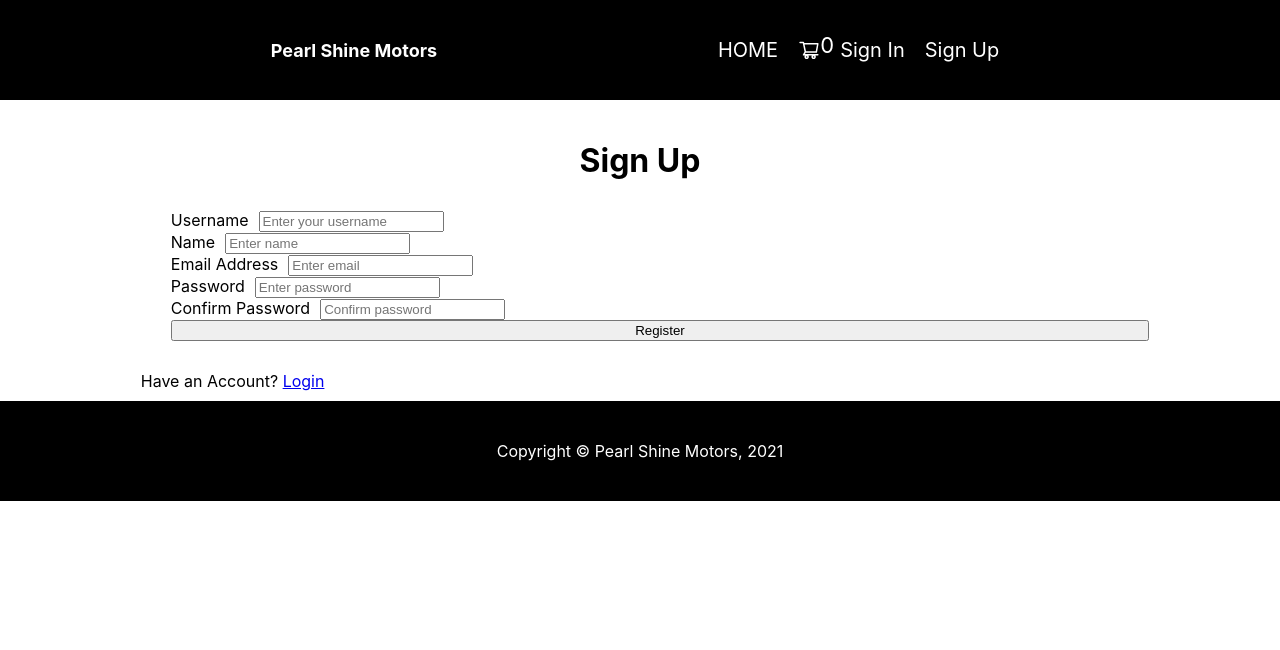
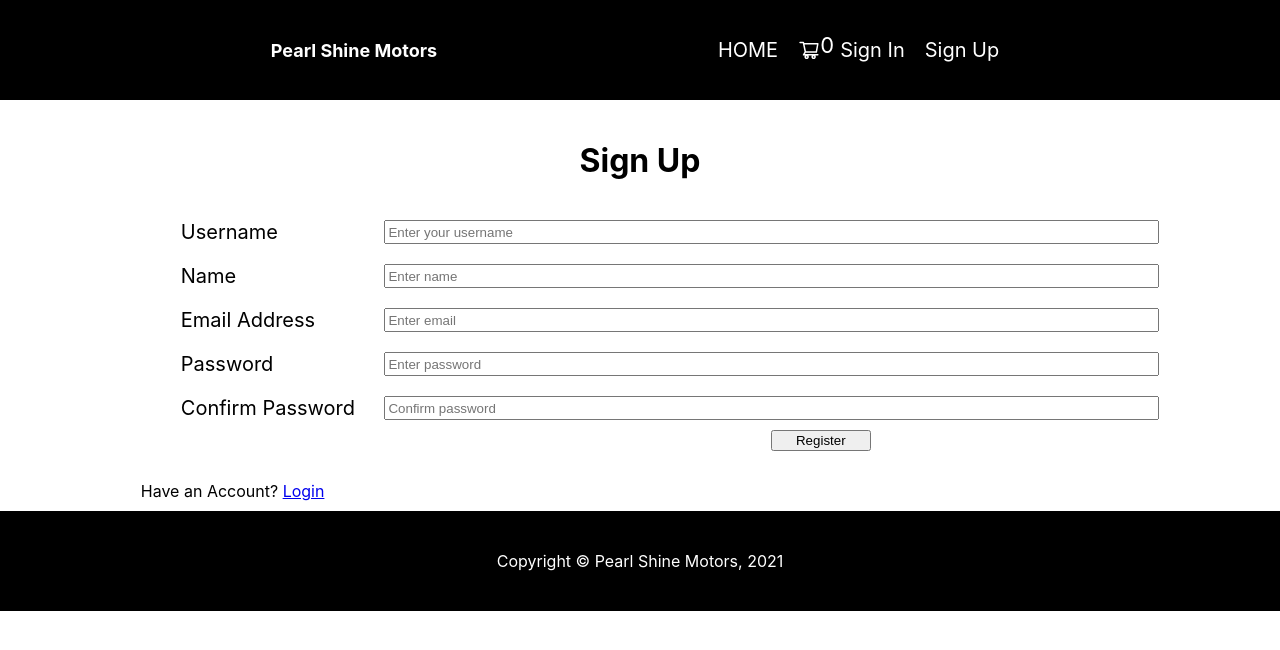
Before and after one commit to NickyGuants/fullstack-ecommerce, a React (Create React App) app in the folder client/: page /register in a window 1280 px wide. Shown: the top 650 px of the page. Built offline with nearby package versions, Linux system fonts and the light colour scheme.

Commit message:
add classnames for styling

```diff
--- a/client/src/components/Register.js
+++ b/client/src/components/Register.js
@@ -48,18 +48,20 @@ const Register = () => {
           {message && <h1>{ message }</h1>}
         {error && <h1>{ error.message }</h1>}
           <Form onSubmit={submitHandler}>
-          <Form.Group controlId='username'>
+          <Form.Group controlId='username' className='child'>
           <Form.Label>Username</Form.Label>
           <Form.Control
+            className="input"
             type='username'
             placeholder='Enter your username'
             value={username}
             onChange={(e) => setUsername(e.target.value)}
           ></Form.Control>
         </Form.Group>
-        <Form.Group controlId='name'>
+        <Form.Group controlId='name' className='child'>
           <Form.Label>Name</Form.Label>
           <Form.Control
+            className="input"
             type='name'
             placeholder='Enter name'
             value={name}
@@ -67,9 +69,10 @@ const Register = () => {
           ></Form.Control>
         </Form.Group>
 
-        <Form.Group controlId='email'>
+        <Form.Group controlId='email' className='child'>
           <Form.Label>Email Address</Form.Label>
           <Form.Control
+            className="input"
             type='email'
             placeholder='Enter email'
             value={email}
@@ -77,9 +80,10 @@ const Register = () => {
           ></Form.Control>
         </Form.Group>
 
-        <Form.Group controlId='password'>
+        <Form.Group controlId='password' className='child'>
           <Form.Label>Password</Form.Label>
           <Form.Control
+            className="input"
             type='password'
             placeholder='Enter password'
             value={password}
@@ -87,9 +91,10 @@ const Register = () => {
           ></Form.Control>
         </Form.Group>
 
-        <Form.Group controlId='confirmPassword'>
+        <Form.Group controlId='confirmPassword' className='child'>
           <Form.Label>Confirm Password</Form.Label>
           <Form.Control
+            className="input"
             type='password'
             placeholder='Confirm password'
             value={confirmPassword}
@@ -97,7 +102,7 @@ const Register = () => {
           ></Form.Control>
         </Form.Group>
 
-        <Button type='submit' variant='primary'>
+        <Button type='submit' className='primary'>
           Register
         </Button>
       </Form>
```
